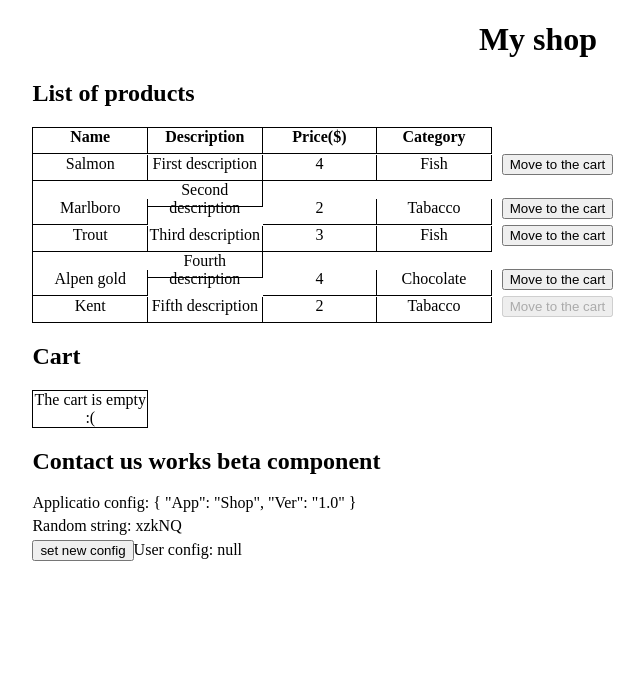
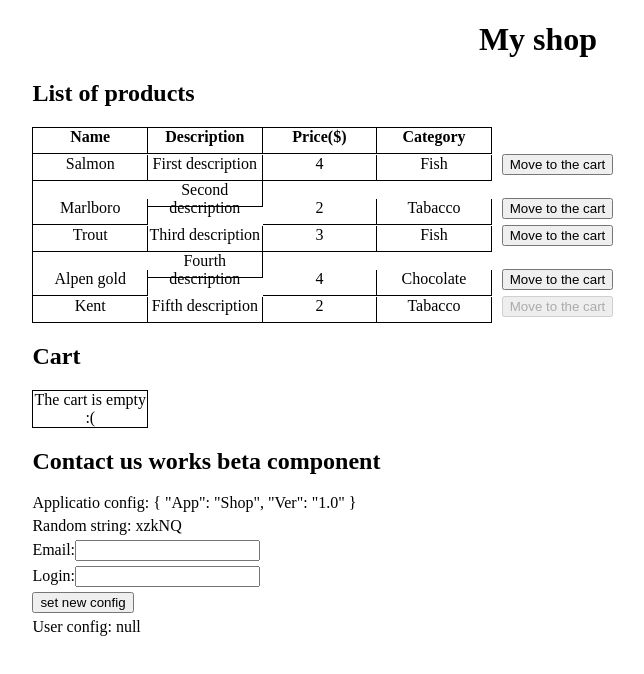
Before and after one commit to Stanislav-Berezovsky/Shop_Angular2-, an Angular app: page / in a window 1280 px wide. Shown: the top 674 px of the page, without its empty margins (102-746 px from the left). Built offline with nearby package versions, Linux system fonts and the light colour scheme.

Commit message:
contact-us enhancement

```diff
--- a/src/app/core/components/contact-us/contact-us.component.css
+++ b/src/app/core/components/contact-us/contact-us.component.css
@@ -2,3 +2,8 @@
      display: block;
      margin-top: 5px;
 }
+
+.user-config-item{
+     display: block;
+     margin-top: 5px;
+}
--- a/src/app/core/components/contact-us/contact-us.component.html
+++ b/src/app/core/components/contact-us/contact-us.component.html
@@ -6,7 +6,15 @@
     <span class="contact-us-item">Applicatio config: {{appConfig | json}}</span>
     <span class="contact-us-item">Random string: {{randomString}}</span>
     <span class="contact-us-item">
-        <button (click)="setUserConfig()">set new config</button>
-        <span>User config: {{userConfig | json}}</span>
+        <span class="user-config-item">
+            <label>Email:</label>
+            <input type="text" #userEmail>
+        </span>
+        <span class="user-config-item">
+            <label>Login:</label>
+            <input type="text" #userLogin>
+        </span>
+        <span class="user-config-item"><button (click)="setUserConfig()">set new config</button></span>
+        <span class="user-config-item">User config: {{userConfig | json}}</span>
     </span>
 </div>
--- a/src/app/core/components/contact-us/contact-us.component.ts
+++ b/src/app/core/components/contact-us/contact-us.component.ts
@@ -1,4 +1,4 @@
-import { Component, OnInit, Inject, Optional } from '@angular/core';
+import { Component, OnInit, Inject, Optional, ViewChild, ElementRef } from '@angular/core';
 import { APP_CONFIG, AppConfigToken } from '../../services/constant.service';
 import { GeneratorToken, GeneratorFactory } from '../../services/generator.factory';
 import { ConfigOptionsService, UserConfig } from '../../services/config-options.service';
@@ -15,6 +15,9 @@ import { ConfigOptionsService, UserConfig } from '../../services/config-options.
     ]
 })
 export class ContactUsComponent implements OnInit {
+    @ViewChild('userEmail') userEmail: ElementRef;
+    @ViewChild('userLogin') userLogin: ElementRef;
+
     private userConfig: UserConfig;
 
     constructor(
@@ -32,10 +35,11 @@ export class ContactUsComponent implements OnInit {
     }
 
     setUserConfig() {
+        const a = this.userLogin;
         this.configOptionsService.setConfig({
             id: this.randomString,
-            email: '',
-            login: ''
+            email: this.userEmail.nativeElement.value,
+            login: this.userLogin.nativeElement.value
         });
 
         this.userConfig = this.configOptionsService.getConfig();
```
Also changed, not shown: 1 other file (tests, documents, lock files or other folders).
